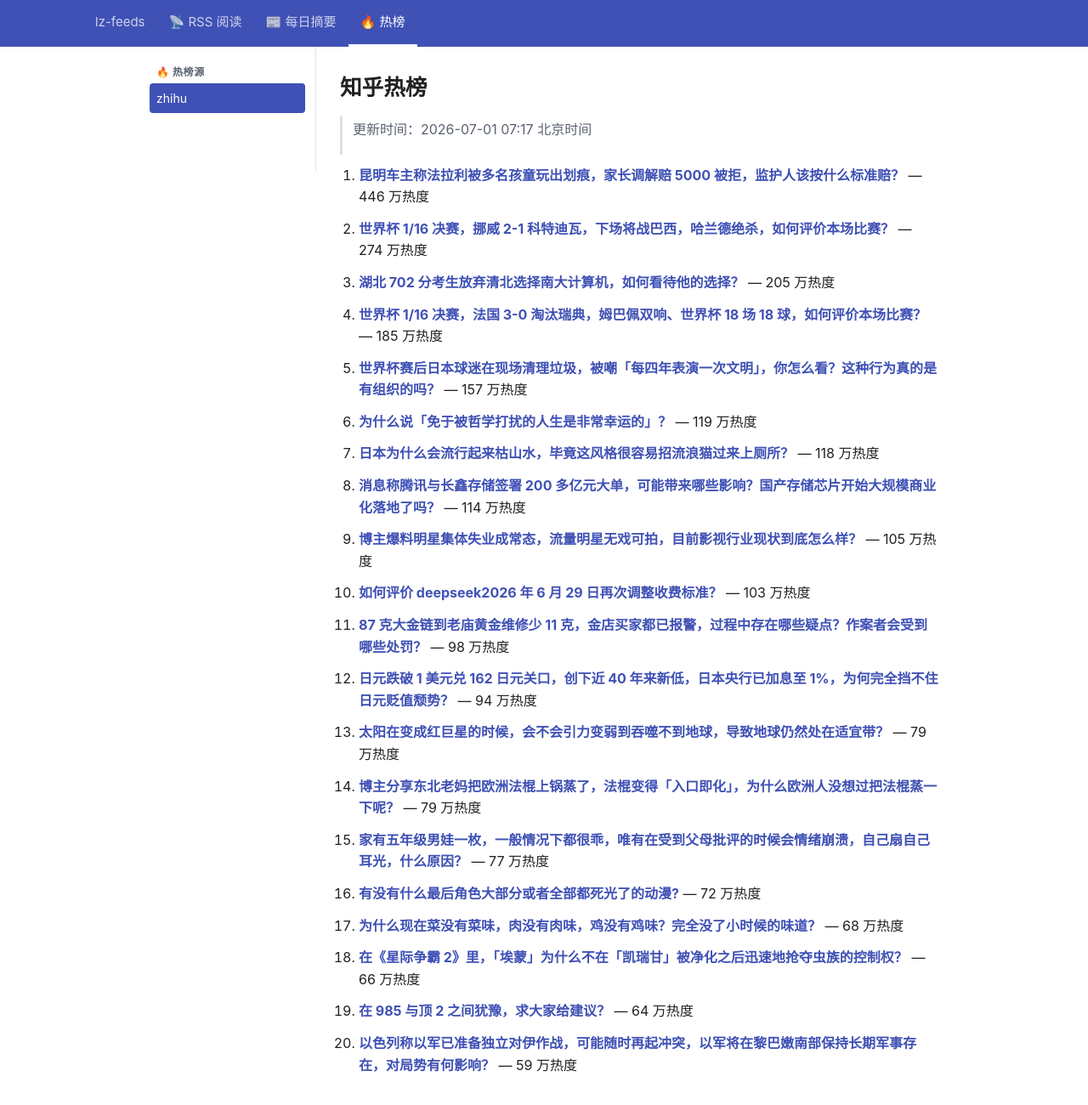
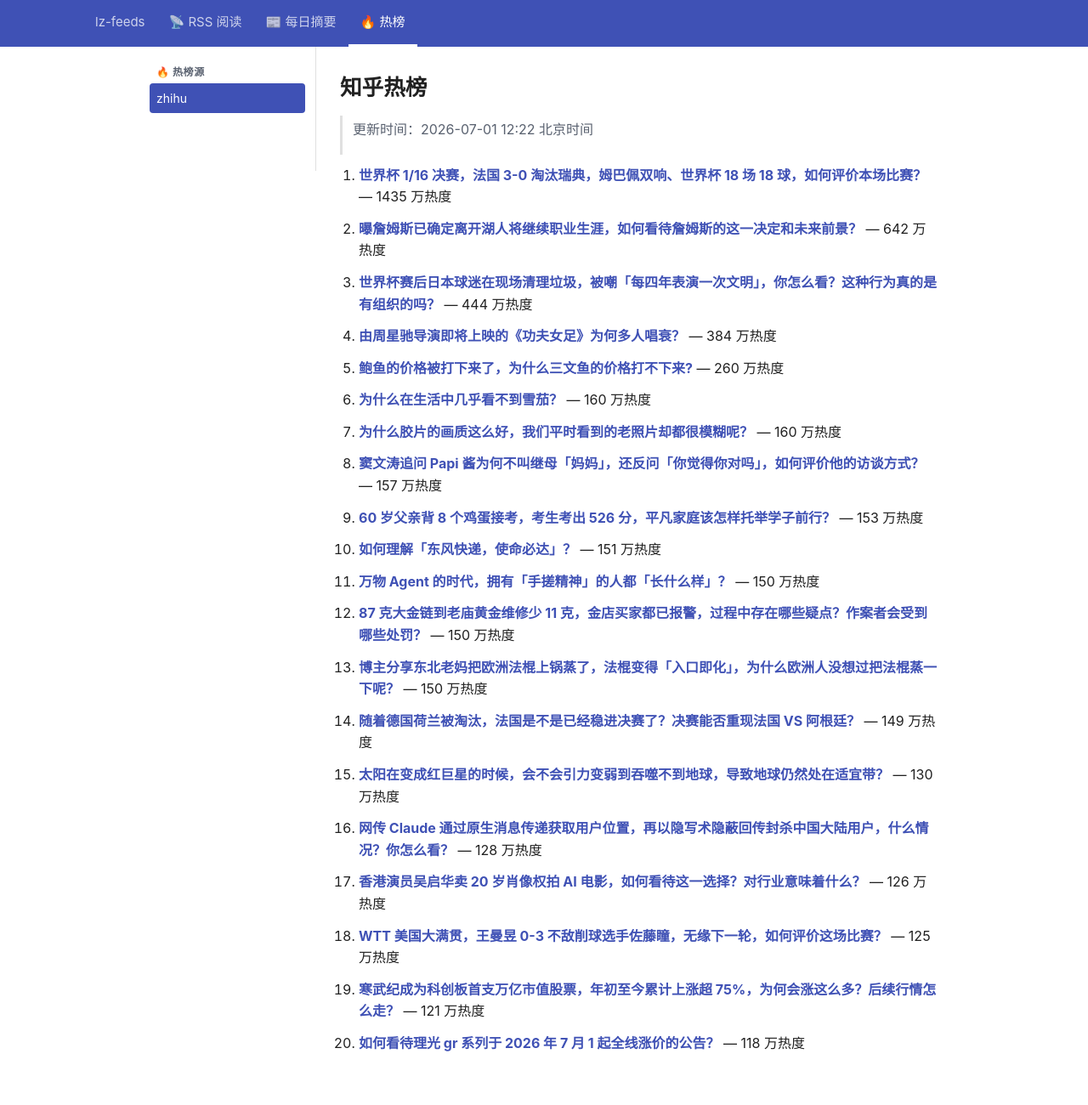
Before and after one commit to lizhang0101/lz-feeds, a Jekyll site: the page built from _hotlist/zhihu.md, in a window 1280 px wide and 1330 px high. Shown: the top 1300 px of the window at 85% size. Built offline with Jekyll 4.4.1, drawn with Linux system fonts in a browser that asks for light colours.

Commit message:
hotlist: 2026-07-01T04:22Z

```diff
--- a/_hotlist/zhihu.md
+++ b/_hotlist/zhihu.md
@@ -1,48 +1,48 @@
 ---
-updated: 2026-07-01 07:17 北京时间
+updated: 2026-07-01 12:22 北京时间
 count: 20
 ---
 
 # 知乎热榜
 
-> 更新时间：2026-07-01 07:17 北京时间
+> 更新时间：2026-07-01 12:22 北京时间
 
-1. **[昆明车主称法拉利被多名孩童玩出划痕，家长调解赔 5000 被拒，监护人该按什么标准赔？](https://www.zhihu.com/question/2054940687393625681)** — 446 万热度
+1. **[世界杯 1/16 决赛，法国 3-0 淘汰瑞典，姆巴佩双响、世界杯 18 场 18 球，如何评价本场比赛？](https://www.zhihu.com/question/2055237822475408966)** — 1435 万热度
 
-2. **[世界杯 1/16 决赛，挪威 2-1 科特迪瓦，下场将战巴西，哈兰德绝杀，如何评价本场比赛？](https://www.zhihu.com/question/2055237467478005531)** — 274 万热度
+2. **[曝詹姆斯已确定离开湖人将继续职业生涯，如何看待詹姆斯的这一决定和未来前景？](https://www.zhihu.com/question/2055447736917481097)** — 642 万热度
 
-3. **[湖北 702 分考生放弃清北选择南大计算机，如何看待他的选择？](https://www.zhihu.com/question/2055324594878113683)** — 205 万热度
+3. **[世界杯赛后日本球迷在现场清理垃圾，被嘲「每四年表演一次文明」，你怎么看？这种行为真的是有组织的吗？](https://www.zhihu.com/question/2055329815301813727)** — 444 万热度
 
-4. **[世界杯 1/16 决赛，法国 3-0 淘汰瑞典，姆巴佩双响、世界杯 18 场 18 球，如何评价本场比赛？](https://www.zhihu.com/question/2055237822475408966)** — 185 万热度
+4. **[由周星驰导演即将上映的《功夫女足》为何多人唱衰？](https://www.zhihu.com/question/2053120824966750361)** — 384 万热度
 
-5. **[世界杯赛后日本球迷在现场清理垃圾，被嘲「每四年表演一次文明」，你怎么看？这种行为真的是有组织的吗？](https://www.zhihu.com/question/2055329815301813727)** — 157 万热度
+5. **[鲍鱼的价格被打下来了，为什么三文鱼的价格打不下来?](https://www.zhihu.com/question/2026377414700274584)** — 260 万热度
 
-6. **[为什么说「免于被哲学打扰的人生是非常幸运的」？](https://www.zhihu.com/question/460682173)** — 119 万热度
+6. **[为什么在生活中几乎看不到雪茄？](https://www.zhihu.com/question/616963376)** — 160 万热度
 
-7. **[日本为什么会流行起来枯山水，毕竟这风格很容易招流浪猫过来上厕所？](https://www.zhihu.com/question/2050396904736002428)** — 118 万热度
+7. **[为什么胶片的画质这么好，我们平时看到的老照片却都很模糊呢？](https://www.zhihu.com/question/268664390)** — 160 万热度
 
-8. **[消息称腾讯与长鑫存储签署 200 多亿元大单，可能带来哪些影响？国产存储芯片开始大规模商业化落地了吗？](https://www.zhihu.com/question/2054996623214600765)** — 114 万热度
+8. **[窦文涛追问 Papi 酱为何不叫继母「妈妈」，还反问「你觉得你对吗」，如何评价他的访谈方式？](https://www.zhihu.com/question/2055302689433413281)** — 157 万热度
 
-9. **[博主爆料明星集体失业成常态，流量明星无戏可拍，目前影视行业现状到底怎么样？](https://www.zhihu.com/question/2055214660853266021)** — 105 万热度
+9. **[60 岁父亲背 8 个鸡蛋接考，考生考出 526 分，平凡家庭该怎样托举学子前行？](https://www.zhihu.com/question/2053790685598371913)** — 153 万热度
 
-10. **[如何评价 deepseek2026 年 6 月 29 日再次调整收费标准？](https://www.zhihu.com/question/2055040930516824522)** — 103 万热度
+10. **[如何理解「东风快递，使命必达」？](https://www.zhihu.com/parker/campaign/2054958616298500587?zh_hide_nav_bar=true)** — 151 万热度
 
-11. **[87 克大金链到老庙黄金维修少 11 克，金店买家都已报警，过程中存在哪些疑点？作案者会受到哪些处罚？](https://www.zhihu.com/question/2054916487022731271)** — 98 万热度
+11. **[万物 Agent 的时代，拥有「手搓精神」的人都「长什么样」？](https://www.zhihu.com/topic/2048772796415571841/hot)** — 150 万热度
 
-12. **[日元跌破 1 美元兑 162 日元关口，创下近 40 年来新低，日本央行已加息至 1%，为何完全挡不住日元贬值颓势？](https://www.zhihu.com/question/2055222122289558459)** — 94 万热度
+12. **[87 克大金链到老庙黄金维修少 11 克，金店买家都已报警，过程中存在哪些疑点？作案者会受到哪些处罚？](https://www.zhihu.com/question/2054916487022731271)** — 150 万热度
 
-13. **[太阳在变成红巨星的时候，会不会引力变弱到吞噬不到地球，导致地球仍然处在适宜带？](https://www.zhihu.com/question/7077528543)** — 79 万热度
+13. **[博主分享东北老妈把欧洲法棍上锅蒸了，法棍变得「入口即化」，为什么欧洲人没想过把法棍蒸一下呢？](https://www.zhihu.com/question/2019452339862331482)** — 150 万热度
 
-14. **[博主分享东北老妈把欧洲法棍上锅蒸了，法棍变得「入口即化」，为什么欧洲人没想过把法棍蒸一下呢？](https://www.zhihu.com/question/2019452339862331482)** — 79 万热度
+14. **[随着德国荷兰被淘汰，法国是不是已经稳进决赛了？决赛能否重现法国 VS 阿根廷？](https://www.zhihu.com/question/2055296699611066931)** — 149 万热度
 
-15. **[家有五年级男娃一枚，一般情况下都很乖，唯有在受到父母批评的时候会情绪崩溃，自己扇自己耳光，什么原因？](https://www.zhihu.com/question/2041570315684279806)** — 77 万热度
+15. **[太阳在变成红巨星的时候，会不会引力变弱到吞噬不到地球，导致地球仍然处在适宜带？](https://www.zhihu.com/question/7077528543)** — 130 万热度
 
-16. **[有没有什么最后角色大部分或者全部都死光了的动漫?](https://www.zhihu.com/question/2003512273243742684)** — 72 万热度
+16. **[网传 Claude 通过原生消息传递获取用户位置，再以隐写术隐蔽回传封杀中国大陆用户，什么情况？你怎么看？](https://www.zhihu.com/question/2055348161544295141)** — 128 万热度
 
-17. **[为什么现在菜没有菜味，肉没有肉味，鸡没有鸡味？完全没了小时候的味道？](https://www.zhihu.com/question/2051995159957607218)** — 68 万热度
+17. **[香港演员吴启华卖 20 岁肖像权拍 AI 电影，如何看待这一选择？对行业意味着什么？](https://www.zhihu.com/question/2055055883843925167)** — 126 万热度
 
-18. **[在《星际争霸 2》里，「埃蒙」为什么不在「凯瑞甘」被净化之后迅速地抢夺虫族的控制权？](https://www.zhihu.com/question/2032472954752218544)** — 66 万热度
+18. **[WTT 美国大满贯，王曼昱 0-3 不敌削球选手佐藤瞳，无缘下一轮，如何评价这场比赛？](https://www.zhihu.com/question/2055587834388537861)** — 125 万热度
 
-19. **[在 985 与顶 2 之间犹豫，求大家给建议？](https://www.zhihu.com/question/2054181836063088723)** — 64 万热度
+19. **[寒武纪成为科创板首支万亿市值股票，年初至今累计上涨超 75%，为何会涨这么多？后续行情怎么走？](https://www.zhihu.com/question/2055251573127885604)** — 121 万热度
 
-20. **[以色列称以军已准备独立对伊作战，可能随时再起冲突，以军将在黎巴嫩南部保持长期军事存在，对局势有何影响？](https://www.zhihu.com/question/2055248001816432985)** — 59 万热度
+20. **[如何看待理光 gr 系列于 2026 年 7 月 1 起全线涨价的公告？](https://www.zhihu.com/question/2050490652593492724)** — 118 万热度
```
